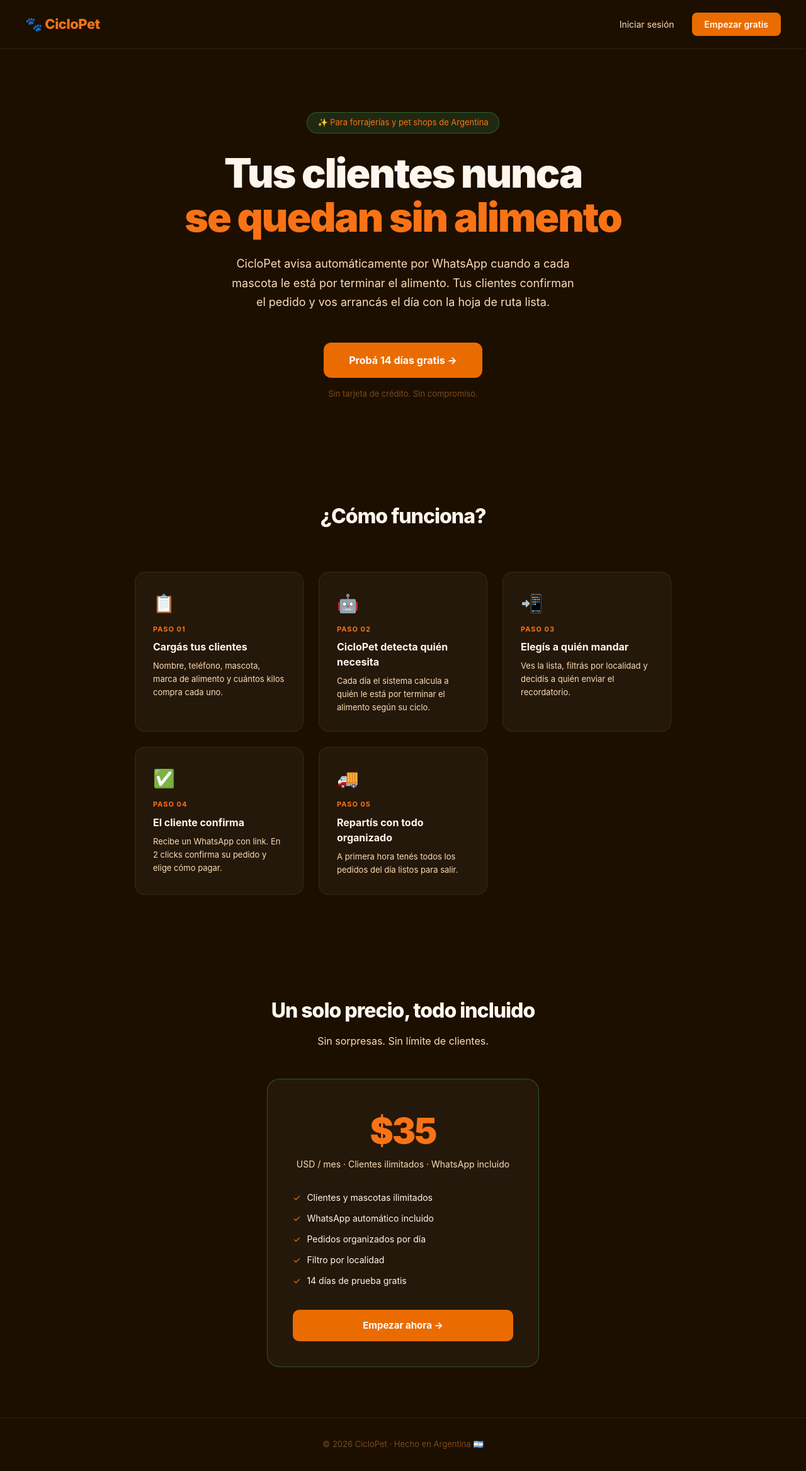
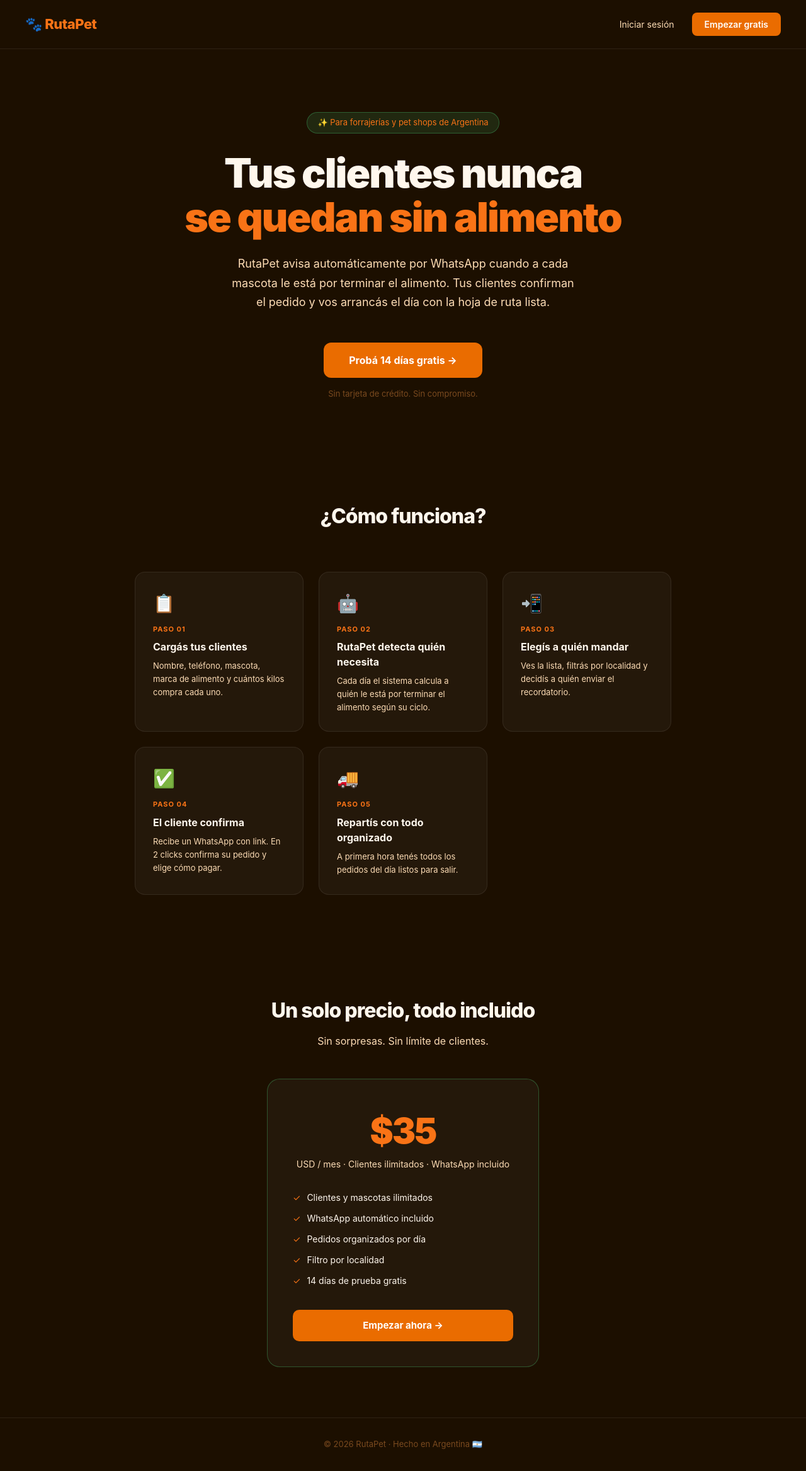
Before and after one commit to samuelanriquez-byte/rutapet, a Next.js app: page / in a window 1280 px wide. Shown: the whole page at 63% size. Built offline with nearby package versions, Linux system fonts and the light colour scheme.

Commit message:
rebrand: CicloPet → RutaPet

```diff
--- a/app/(auth)/login/page.tsx
+++ b/app/(auth)/login/page.tsx
@@ -25,7 +25,7 @@
       <div style={{ background: 'rgba(255,255,255,0.04)', border: '1px solid rgba(255,255,255,0.1)', borderRadius: 20, padding: 40, width: '100%', maxWidth: 400 }}>
         <div style={{ textAlign: 'center', marginBottom: 32 }}>
           <div style={{ fontSize: 32, marginBottom: 8 }}>🐾</div>
-          <h1 style={{ color: '#FFF7ED', fontSize: 22, fontWeight: 800 }}>CicloPet</h1>
+          <h1 style={{ color: '#FFF7ED', fontSize: 22, fontWeight: 800 }}>RutaPet</h1>
           <p style={{ color: '#7A4A1E', fontSize: 14, marginTop: 4 }}>Iniciá sesión en tu cuenta</p>
         </div>
         <div style={{ display: 'flex', flexDirection: 'column', gap: 14 }}>
--- a/app/(dashboard)/layout.tsx
+++ b/app/(dashboard)/layout.tsx
@@ -6,7 +6,7 @@
       {/* Sidebar */}
       <aside style={{ width: 220, background: '#fff', borderRight: '1px solid #E8E8E4', display: 'flex', flexDirection: 'column', padding: '24px 0' }}>
         <div style={{ padding: '0 20px 24px', borderBottom: '1px solid #E8E8E4', marginBottom: 16 }}>
-          <span style={{ fontSize: 18, fontWeight: 800, color: '#EA6C00' }}>🐾 CicloPet</span>
+          <span style={{ fontSize: 18, fontWeight: 800, color: '#EA6C00' }}>🐾 RutaPet</span>
         </div>
         {[
           { href: '/dashboard', icon: '🏠', label: 'Dashboard' },
--- a/app/api/whatsapp/enviar/route.ts
+++ b/app/api/whatsapp/enviar/route.ts
@@ -2,7 +2,7 @@
 import { createAdminClient } from '@/lib/supabase/server'
 import { sendWhatsApp } from '@/lib/twilio'
 
-const BASE_URL = process.env.NEXT_PUBLIC_BASE_URL || 'https://ciclopet.com.ar'
+const BASE_URL = process.env.NEXT_PUBLIC_BASE_URL || 'https://rutapet.com.ar'
 
 export async function POST(req: NextRequest) {
   try {
--- a/app/layout.tsx
+++ b/app/layout.tsx
@@ -2,7 +2,7 @@
 import './globals.css'
 
 export const metadata: Metadata = {
-  title: 'CicloPet — Fidelizá a tus clientes automáticamente',
+  title: 'RutaPet — Fidelizá a tus clientes automáticamente',
   description: 'Enviá recordatorios automáticos por WhatsApp a tus clientes antes de que se queden sin alimento. Organizá tus repartos y aumentá tus ventas.',
 }
 
--- a/app/page.tsx
+++ b/app/page.tsx
@@ -6,7 +6,7 @@
 
       {/* Navbar */}
       <nav style={{ display: 'flex', alignItems: 'center', justifyContent: 'space-between', padding: '20px 40px', borderBottom: '1px solid rgba(255,255,255,0.08)' }}>
-        <span style={{ fontSize: 22, fontWeight: 800, color: '#F97316', letterSpacing: -0.5 }}>🐾 CicloPet</span>
+        <span style={{ fontSize: 22, fontWeight: 800, color: '#F97316', letterSpacing: -0.5 }}>🐾 RutaPet</span>
         <div style={{ display: 'flex', gap: 12 }}>
           <Link href="/login" style={{ color: '#FDDCB5', textDecoration: 'none', fontSize: 14, padding: '8px 16px' }}>
             Iniciar sesión
@@ -27,7 +27,7 @@
           <span style={{ color: '#F97316' }}>se quedan sin alimento</span>
         </h1>
         <p style={{ fontSize: 18, color: '#FDDCB5', lineHeight: 1.7, maxWidth: 560, margin: '0 auto 48px' }}>
-          CicloPet avisa automáticamente por WhatsApp cuando a cada mascota le está por terminar el alimento. Tus clientes confirman el pedido y vos arrancás el día con la hoja de ruta lista.
+          RutaPet avisa automáticamente por WhatsApp cuando a cada mascota le está por terminar el alimento. Tus clientes confirman el pedido y vos arrancás el día con la hoja de ruta lista.
         </p>
         <Link href="/register" style={{ display: 'inline-block', background: '#EA6C00', color: '#fff', textDecoration: 'none', fontSize: 16, fontWeight: 700, padding: '16px 40px', borderRadius: 12 }}>
           Probá 14 días gratis →
@@ -41,7 +41,7 @@
         <div style={{ display: 'grid', gridTemplateColumns: 'repeat(auto-fit, minmax(200px, 1fr))', gap: 24 }}>
           {[
             { n: '01', icon: '📋', title: 'Cargás tus clientes', desc: 'Nombre, teléfono, mascota, marca de alimento y cuántos kilos compra cada uno.' },
-            { n: '02', icon: '🤖', title: 'CicloPet detecta quién necesita', desc: 'Cada día el sistema calcula a quién le está por terminar el alimento según su ciclo.' },
+            { n: '02', icon: '🤖', title: 'RutaPet detecta quién necesita', desc: 'Cada día el sistema calcula a quién le está por terminar el alimento según su ciclo.' },
             { n: '03', icon: '📲', title: 'Elegís a quién mandar', desc: 'Ves la lista, filtrás por localidad y decidís a quién enviar el recordatorio.' },
             { n: '04', icon: '✅', title: 'El cliente confirma', desc: 'Recibe un WhatsApp con link. En 2 clicks confirma su pedido y elige cómo pagar.' },
             { n: '05', icon: '🚚', title: 'Repartís con todo organizado', desc: 'A primera hora tenés todos los pedidos del día listos para salir.' },
@@ -78,7 +78,7 @@
 
       {/* Footer */}
       <footer style={{ borderTop: '1px solid rgba(255,255,255,0.08)', padding: '32px 40px', textAlign: 'center', color: '#7A4A1E', fontSize: 13 }}>
-        © 2026 CicloPet · Hecho en Argentina 🇦🇷
+        © 2026 RutaPet · Hecho en Argentina 🇦🇷
       </footer>
     </main>
   )
```
Also changed, not shown: 2 other files (tests, documents, lock files or other folders).
